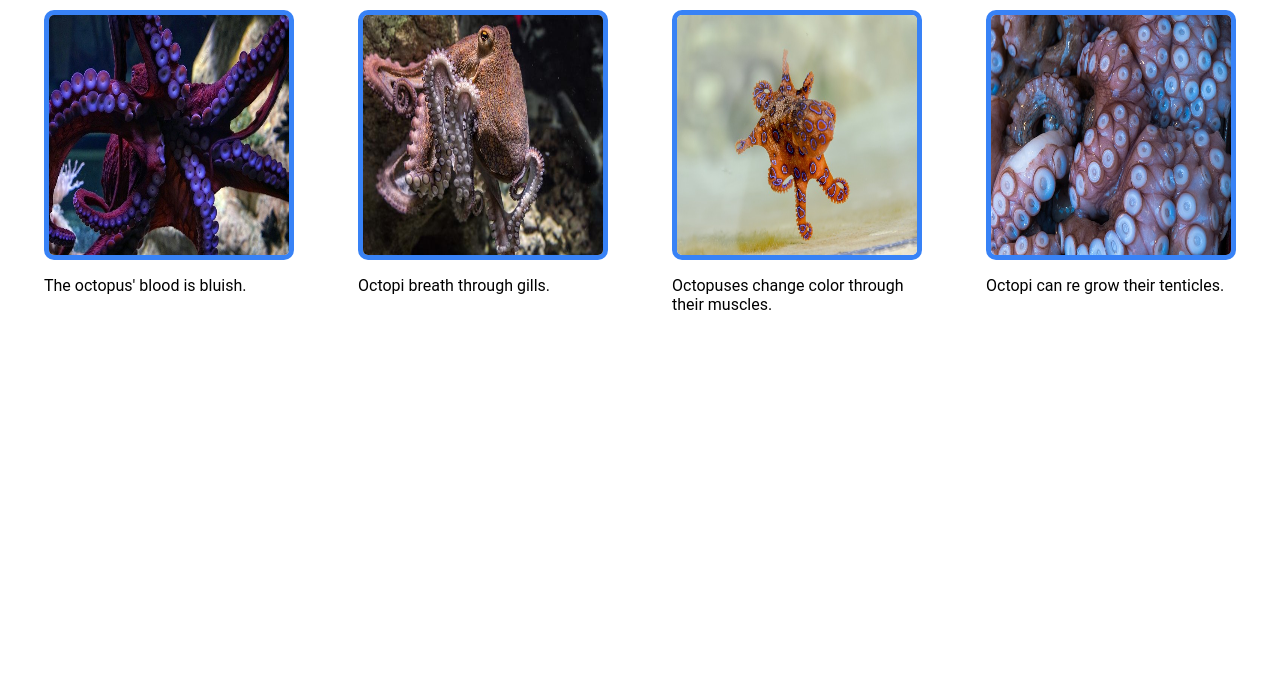
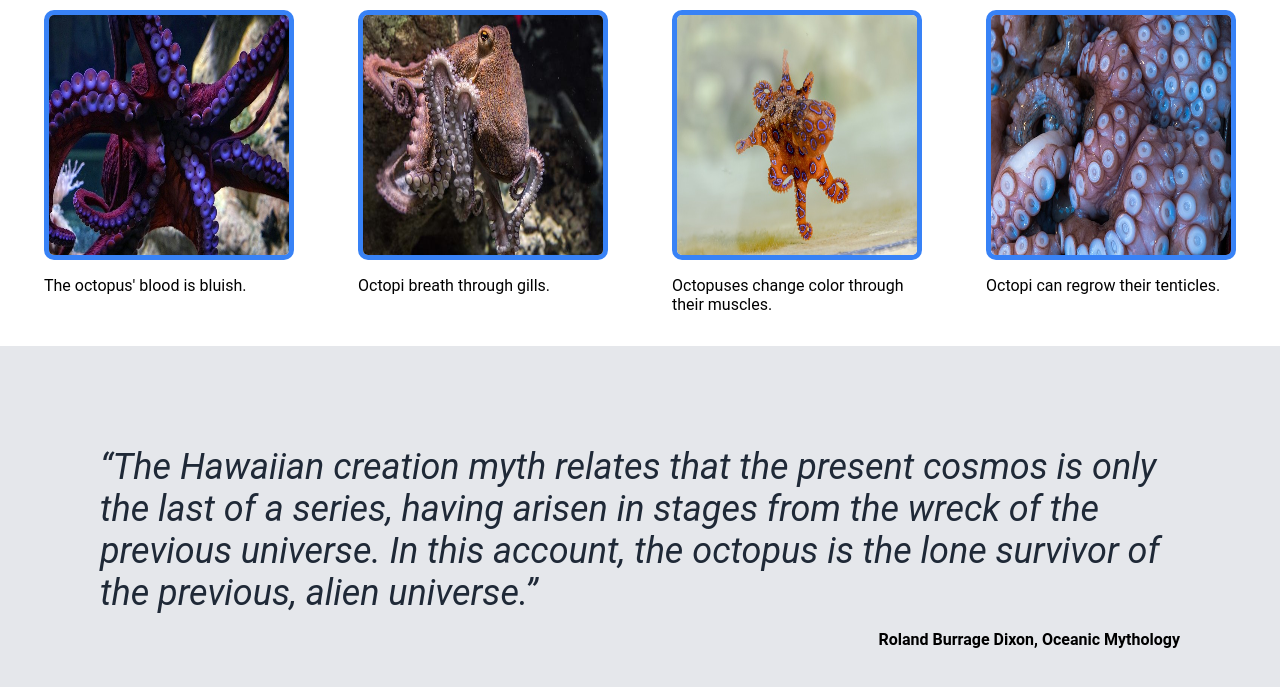
Before and after one commit to B-gommo/odin-awesome-project, a plain HTML site: page index.html in a window 1280 px wide. Shown: the part 640-1327 px from the top of the page. Before the commit the page ends 986 px from the top, so only its background shows below. Drawn offline with Linux system fonts and the light colour scheme.

Commit message:
Add Quotation section html and CSS styles

```diff
--- a/index.html
+++ b/index.html
@@ -1,15 +1,17 @@
 <!DOCTYPE html>
 <html lang="en">
+
 <head>
     <meta charset="UTF-8">
     <title>My awesome webpage</title>
     <link rel="stylesheet" href="styles.css">
 </head>
+
 <body>
     <header>
         <div>
-        <img class="logo" src="./img/octo.png" alt="octo-logo">
-        <p>Octo.inc</p>
+            <img class="logo" src="./img/octo.png" alt="octo-logo">
+            <p>Octo.inc</p>
         </div>
         <ul>
             <li><a href="#">Info</a></li>
@@ -21,8 +23,9 @@
     <div class="hero">
         <div class="hero-left">
             <h1>Octopi are awesome</h1>
-        <p>Did you know the plural for Octopus can aslo be Octopuses?<br>For more awesome Octofacts sign up below!</p>
-        <button>Sign up</button>
+            <p>Did you know the plural for Octopus can aslo be Octopuses?<br>For more awesome Octofacts sign up below!
+            </p>
+            <button>Sign up</button>
         </div>
         <img src="./img/octohero.jpg" alt="An octopus peeking above the water">
     </div>
@@ -43,10 +46,21 @@
             </div>
             <div class="fact">
                 <img src="./img/tenticle.jpg" alt="Octopi tenticles">
-                <p>Octopi can re grow their tenticles.</p>
+                <p>Octopi can regrow their tenticles.</p>
+            </div>
+        </div>
+        <div class="quote">
+            <div class="author">
+                <q>The Hawaiian creation myth relates that the present cosmos is only
+                    the last of a series, having arisen in stages from the wreck of the previous
+                    universe. In this account, the octopus is the lone survivor of the previous,
+                    alien universe.</q>
+
+                <p>Roland Burrage Dixon, Oceanic Mythology</p>
             </div>
         </div>
     </div>
 
 </body>
+
 </html>
--- a/styles.css
+++ b/styles.css
@@ -118,3 +118,31 @@ h2 {
     max-width: 250px;
     row-gap: 16px;
 }
+
+/* quote section */
+
+.quote {
+    display: flex;
+    justify-content: center;
+    align-items: center;
+    background-color: #e5e7eb;
+    padding: 100px;
+}
+
+.author {
+    display: flex;
+    flex-direction: column;
+    align-items: flex-end;
+    row-gap: 1rem;
+    max-width: 1200px;
+}
+
+q {
+    font-style: italic;
+    font-size: 36px;
+    color: #1f2937
+}
+
+.author p {
+    font-weight: 700;
+}
```
